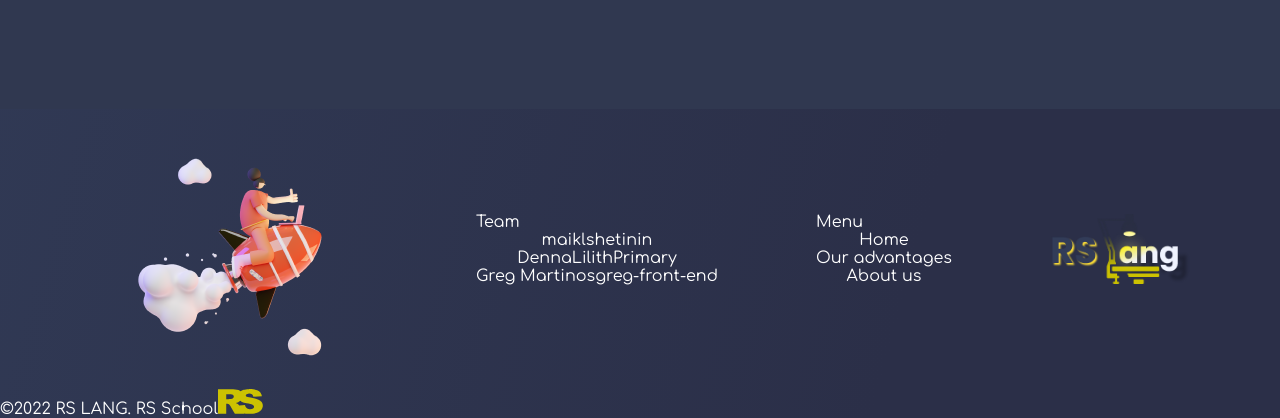
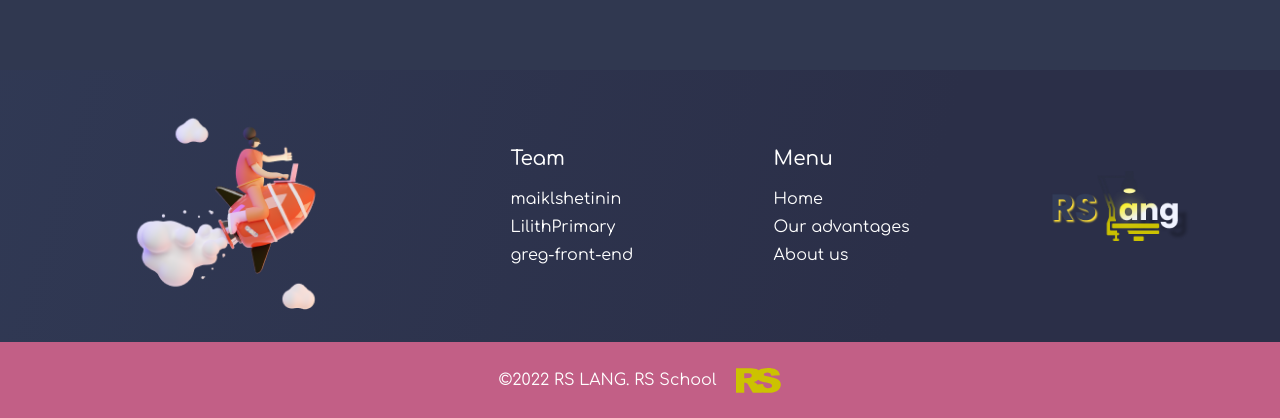
Before and after one commit to greg-front-end/rslang, a React (Create React App) app: page /textbook in a window 1280 px wide. Shown: the part 382-800 px from the top of the page. Built offline with nearby package versions, Linux system fonts and the light colour scheme.

Commit message:
feat: complete footer for log out

```diff
--- a/src/components/Footer/FooterLogOut/FooterLogOut.tsx
+++ b/src/components/Footer/FooterLogOut/FooterLogOut.tsx
@@ -12,18 +12,20 @@ export const FooterLogOut = () => (
   <footer className={style.footer}>
     <div className="container">
       <div className={style.wrapper}>
+        <div className={style.rocket_img}>
           <img src={FooterImg} alt="Rocket boy" />
+        </div>
         <div className={style.team}>
           <h4 className={style.title}>Team</h4>
+          <div className={style.team_links}>
             <a className={styleLogOut.link} href="https://github.com/maiklshetinin" target="_blank" rel="noopener noreferrer">maiklshetinin</a>
             <a className={styleLogOut.link} href="https://github.com/LilithPrimary" target="_blank" rel="noopener noreferrer">
-            <span>Denna</span>
               LilithPrimary
             </a>
             <a className={styleLogOut.link} href="https://github.com/greg-front-end" target="_blank" rel="noopener noreferrer">
-            <span>Greg Martinos</span>
               greg-front-end
             </a>
+          </div>
         </div>
         <div className={style.footer_nav}>
           <h4 className={style.title}>Menu</h4>
--- a/src/components/Footer/FooterLogOut/style.module.css
+++ b/src/components/Footer/FooterLogOut/style.module.css
@@ -7,3 +7,33 @@
   align-items: center;
   justify-content: space-between;
 }
+.rocket_img {
+  max-width: 280px;
+}
+.rocket_img img {
+  max-width: 100%;
+}
+.title {
+  font-size: 20px;
+  font-weight: 500;
+  margin-bottom: var(--pd20);
+}
+.team_link_span {
+  display: block;
+}
+.team_links,
+.nav {
+  display: flex;
+  flex-direction: column;
+  justify-content: start;
+  align-items: flex-start;
+  gap: var(--pd10);
+}
+.copyright {
+  background-color: var(--color-pink);
+  display: flex;
+  align-items: center;
+  justify-content: center;
+  gap: var(--pd20);
+  height: 76px;
+}
--- a/src/index.css
+++ b/src/index.css
@@ -8,6 +8,7 @@
   --color-blue: #404869;
   --color-darkblue: #303850;
   --color-red: #EA5F5F;
+  --color-pink: #C25F86;
   --color-green: #5EE300;
   --border-radius: 30px;
   --header-height: 100px;
```
Lines whose indentation alone changed are shown as unchanged.
